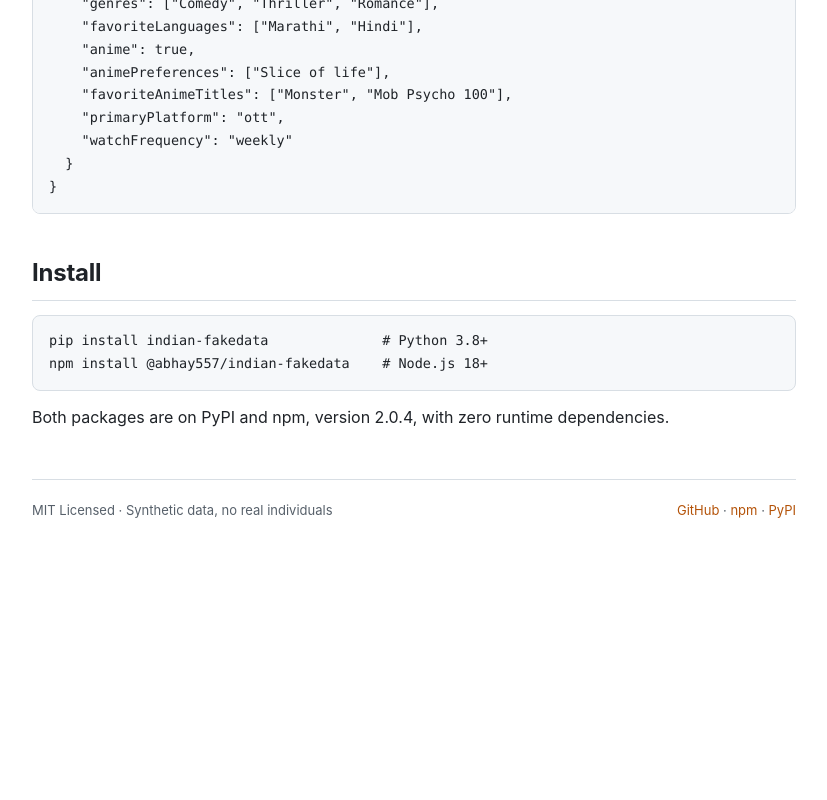
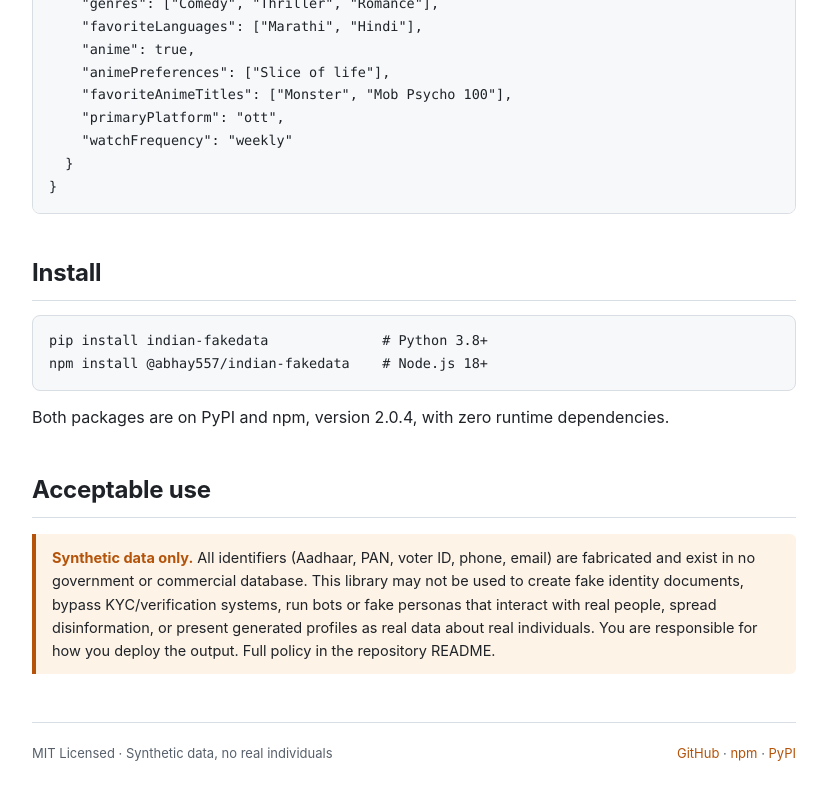
Before and after one commit to Abhay557/indian-fakedata, a website: page docs/index.html in a window 1280 px wide. Shown: the part 1903-2703 px from the top of the page, without its empty margins (276-1103 px from the left). Before the commit the page ends 2524 px from the top, so only its background shows below. Drawn offline with Linux system fonts and the light colour scheme.

Commit message:
Security update -  Acceptable Use policy

```diff
--- a/docs/index.html
+++ b/docs/index.html
@@ -117,6 +117,17 @@
 npm install @abhay557/indian-fakedata    # Node.js 18+</code></pre>
     <p>Both packages are on PyPI and npm, version 2.0.4, with zero runtime
     dependencies.</p>
+
+    <h2>Acceptable use</h2>
+    <div class="note">
+      <strong>Synthetic data only.</strong> All identifiers (Aadhaar, PAN, voter ID,
+      phone, email) are fabricated and exist in no government or commercial
+      database. This library may not be used to create fake identity documents,
+      bypass KYC/verification systems, run bots or fake personas that interact
+      with real people, spread disinformation, or present generated profiles as
+      real data about real individuals. You are responsible for how you deploy
+      the output. Full policy in the repository README.
+    </div>
   </main>
   <script src="assets/layout.js"></script>
 </body>
```
Also changed, not shown: SKILL.md (+4 -0 lines), README.md, python/README.md.
